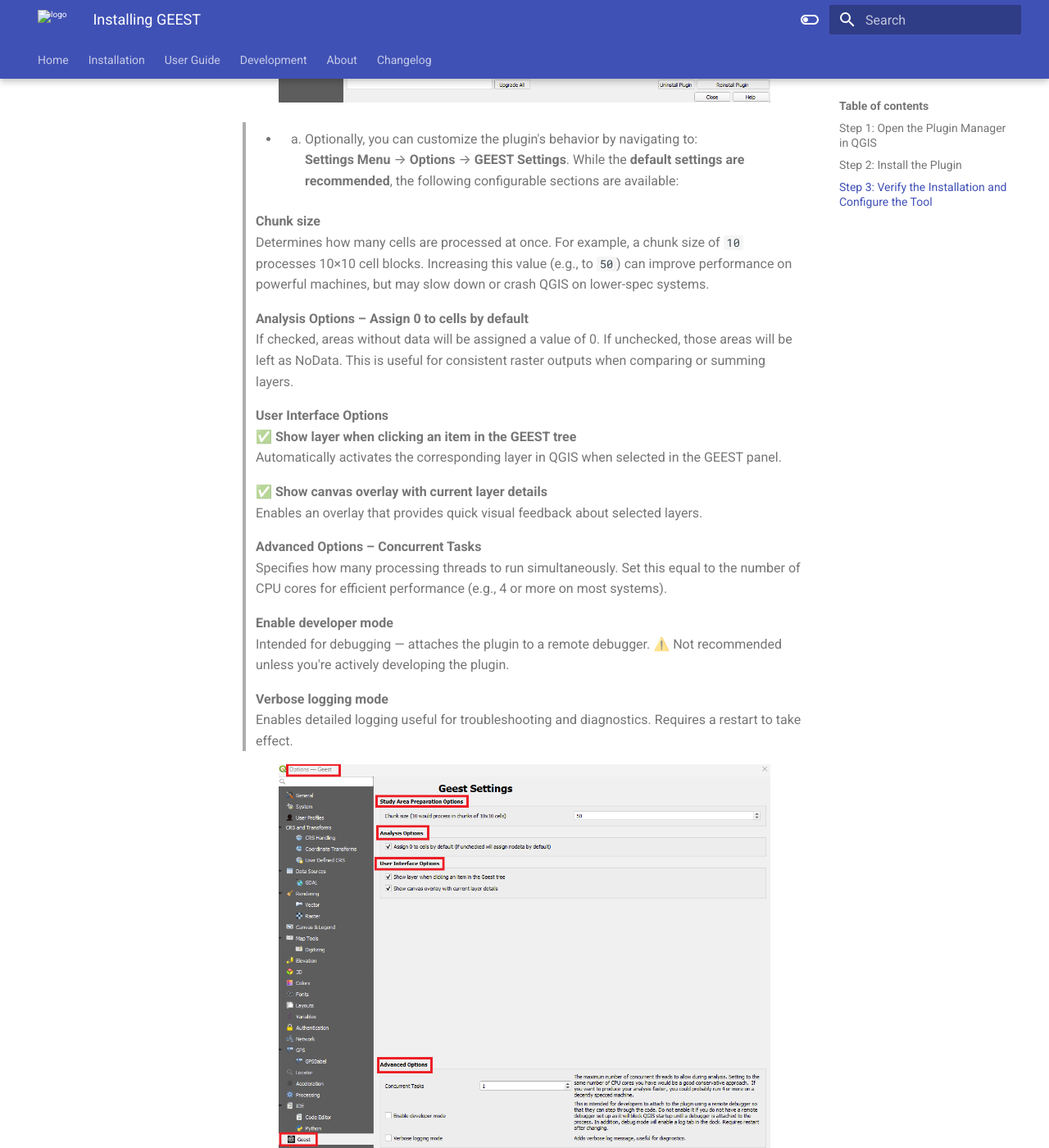
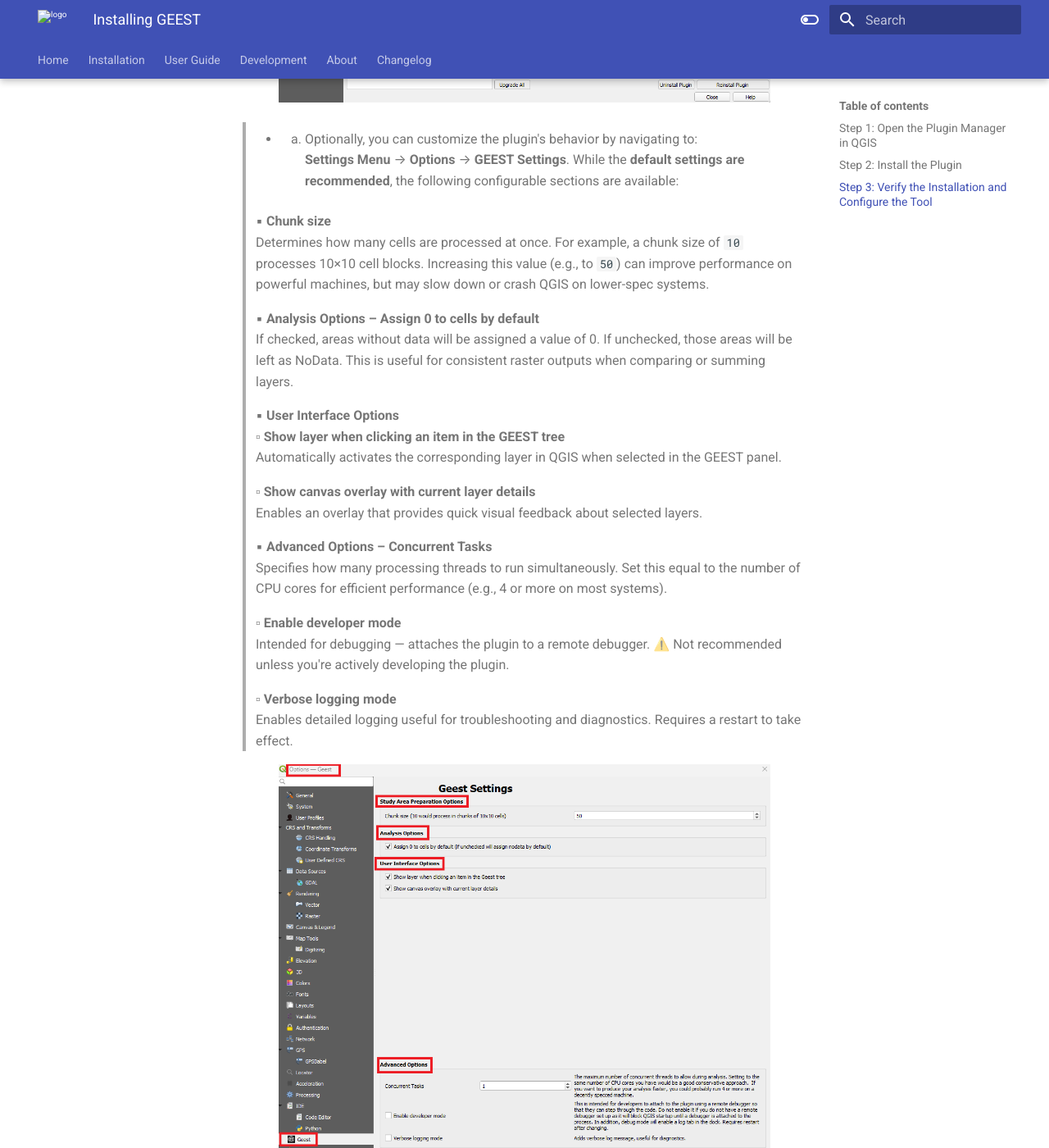
Before and after one commit to worldbank/GEEST, an MkDocs documentation site: the page built from docs/userguide/install.md, in a window 1280 px wide and 1400 px high, scrolled down 1702 px. Shown: the whole window at 82% size. Built offline with MkDocs 1.6.1 and Material for MkDocs 9.7.7, drawn with Linux system fonts in a browser that asks for light colours.

Commit message:
Update install.md

```diff
--- a/docs/userguide/install.md
+++ b/docs/userguide/install.md
@@ -36,26 +36,26 @@
 > - 4. Optionally, you can customize the plugin's behavior by navigating to:
 >   **Settings Menu** → **Options** → **GEEST Settings**. While the **default settings are recommended**, the following configurable sections are available:
 >
->   **Chunk size**
+>   ▪︎ **Chunk size**
 >   Determines how many cells are processed at once. For example, a chunk size of `10` processes 10×10 cell blocks. Increasing this value (e.g., to `50`) can improve performance on powerful machines, but may slow down or crash QGIS on lower-spec systems.
 >
->   **Analysis Options – Assign 0 to cells by default**
+>   ▪︎ **Analysis Options – Assign 0 to cells by default**
 >   If checked, areas without data will be assigned a value of 0. If unchecked, those areas will be left as NoData. This is useful for consistent raster outputs when comparing or summing layers.
 >
->   **User Interface Options**
->   ✅ **Show layer when clicking an item in the GEEST tree**
+>   ▪︎ **User Interface Options**
+>   ▫︎ **Show layer when clicking an item in the GEEST tree**
 >   Automatically activates the corresponding layer in QGIS when selected in the GEEST panel.
 >
->   ✅ **Show canvas overlay with current layer details**
+>   ▫︎ **Show canvas overlay with current layer details**
 >   Enables an overlay that provides quick visual feedback about selected layers.
 >
->   **Advanced Options – Concurrent Tasks**
+>   ▪︎ **Advanced Options – Concurrent Tasks**
 >   Specifies how many processing threads to run simultaneously. Set this equal to the number of CPU cores for efficient performance (e.g., 4 or more on most systems).
 >
->   **Enable developer mode**
+>   ▫︎ **Enable developer mode**
 >   Intended for debugging — attaches the plugin to a remote debugger. ⚠️ Not recommended unless you're actively developing the plugin.
 >
->   **Verbose logging mode**
+>   ▫︎ **Verbose logging mode**
 >   Enables detailed logging useful for troubleshooting and diagnostics. Requires a restart to take effect.
 
 <a href="https://raw.githubusercontent.com/worldbank/GEEST/main/docs/images/new%20images/Install_page_settings.png" target="_blank">
```
